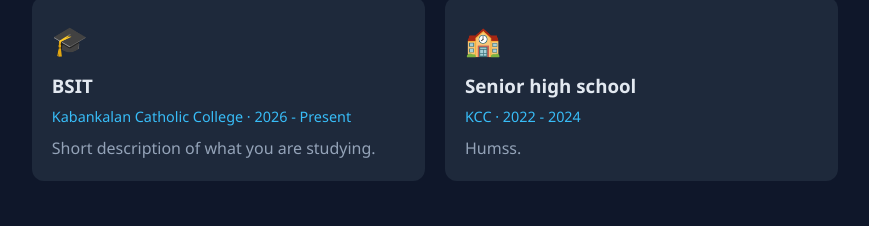
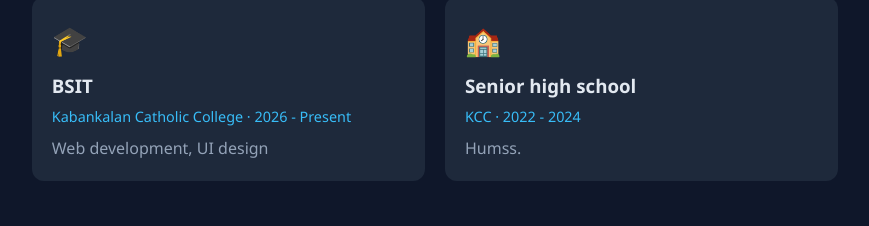
Before and after one commit to Mathew-tect/Brutas-project-1, a plain HTML site: page index.html in a window 1280 px wide. Shown: the part 860-1086 px from the top of the page, without its empty margins (205-1074 px from the left). Drawn offline with Linux system fonts and the light colour scheme.

Commit message:
Update index.html

```diff
--- a/index.html
+++ b/index.html
@@ -43,7 +43,7 @@
           <span class="icon">🎓</span>
           <h3>BSIT</h3>
           <p class="sub">Kabankalan Catholic College &middot; 2026 - Present</p>
-          <p>Short description of what you are studying.</p>
+          <p>Web development, UI design</p>
         </div>
         <div class="block">
           <span class="icon">🏫</span>
```
